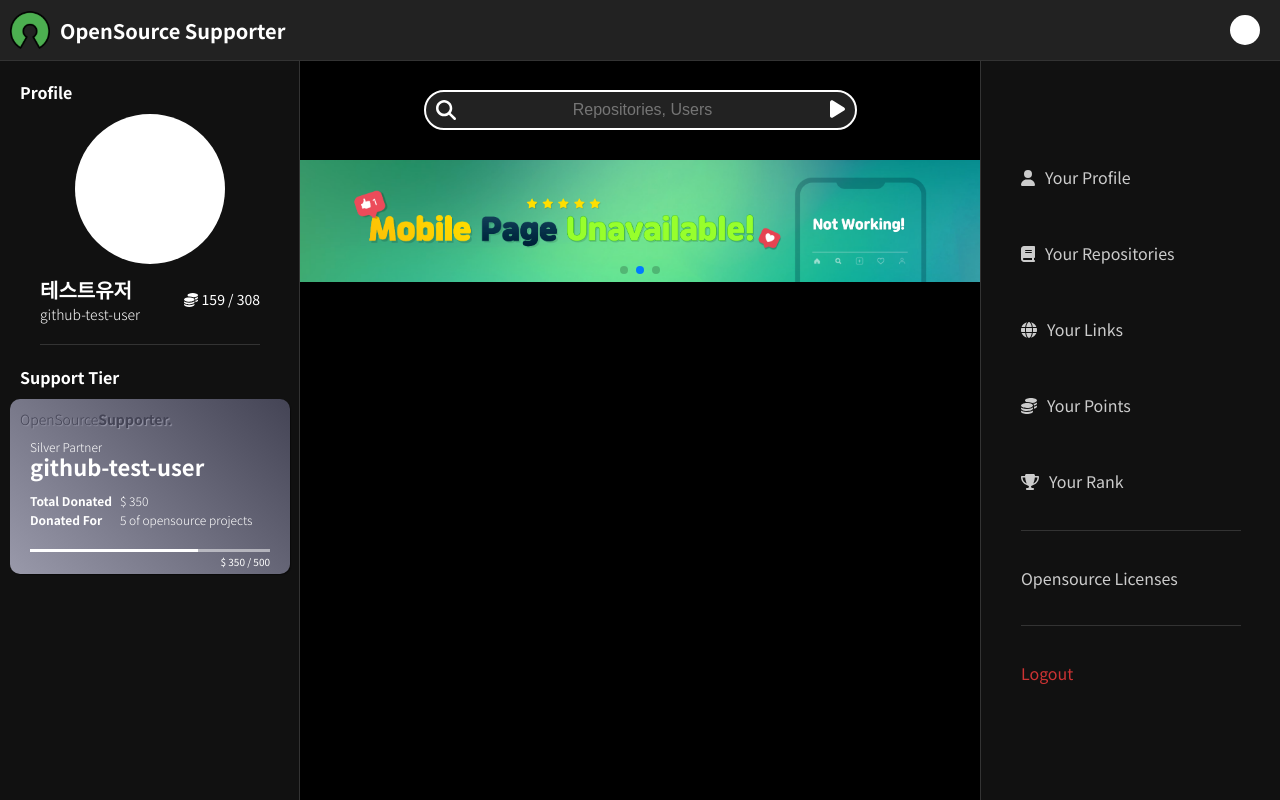
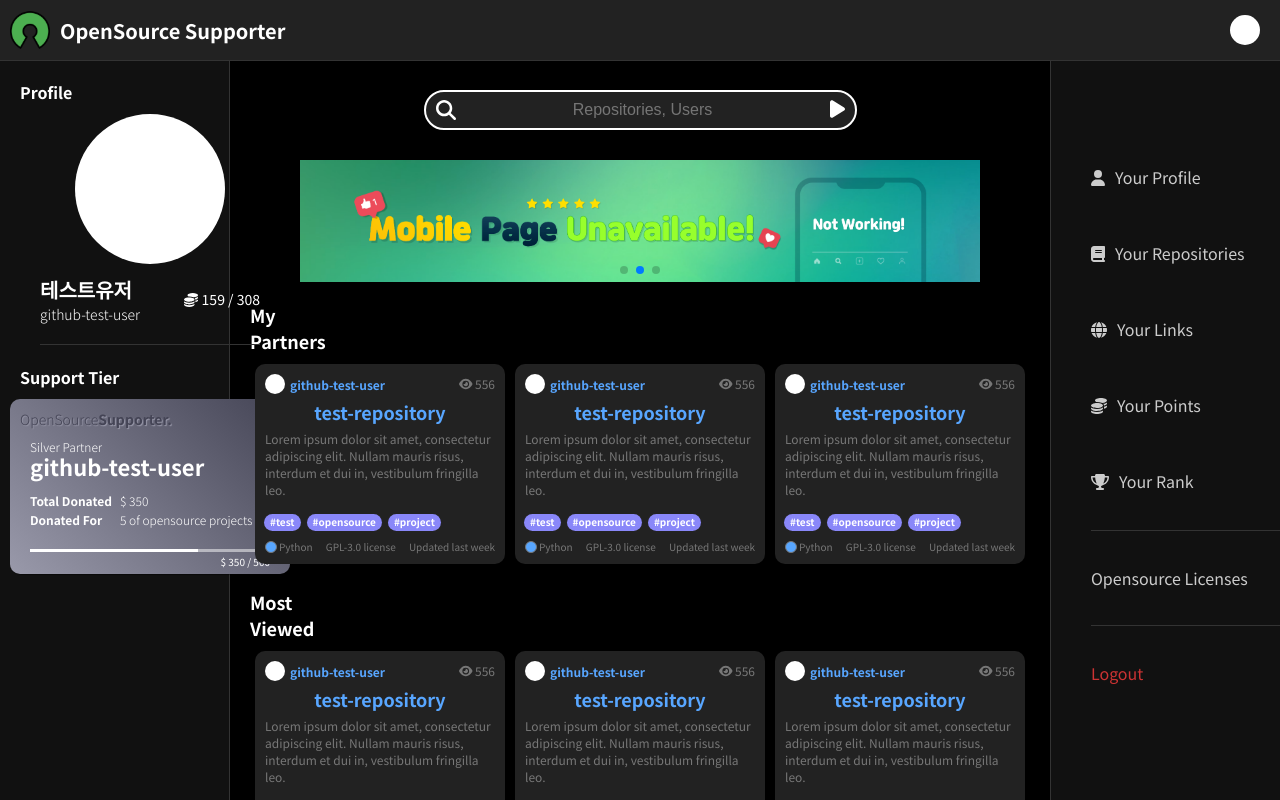
Before and after one commit to DevTeamOss/OpenSource-Supporter-FrontEnd, a React (Vite) app: page /main in a window 1280 px wide. Shown: the top 800 px of the page. Built offline with nearby package versions, Linux system fonts and the light colour scheme.

Commit message:
design: Add design of content section on main page

```diff
--- a/src/assets/scss/color.scss
+++ b/src/assets/scss/color.scss
@@ -3,6 +3,9 @@ $aside-black: #111111;
 $header-black: #222222;
 $line-black: #333333;
 
+$text-blue: #58a6ff;
+$chip-purple: #8987f9;
 $white: #ffffff;
+$gray: #777777;
 $light-gray: #cccccc;
 $red: #cc3333;
--- a/src/assets/scss/components/header.scss
+++ b/src/assets/scss/components/header.scss
@@ -9,6 +9,7 @@
     width: 100%;
     background: $header-black;
     border-bottom: 1px solid $line-black;
+    z-index: 10;
 
     .left-section {
         .logo-btn {
--- /dev/null
+++ b/src/assets/scss/components/repository-card.scss
@@ -0,0 +1,102 @@
+@import '@/assets/scss/color.scss';
+
+.repository-card-container {
+    position: relative;
+    box-sizing: border-box;
+    width: 250px;
+    height: 200px;
+    margin: 5px;
+    border-radius: 10px;
+    background: $header-black;
+
+    .repository-card-header {
+        display: flex;
+        justify-content: space-between;
+
+        .card-header-section {
+            display: flex;
+            align-items: center;
+            margin: 10px 10px 5px;
+            font-size: 12px;
+
+            .profile-img {
+                width: 20px;
+                height: 20px;
+                border-radius: 10px;
+                background: $white;
+                margin-right: 5px;
+            }
+
+            .profile-username-text {
+                font-weight: 700;
+                color: $text-blue;
+            }
+
+            .view-count-info {
+                display: flex;
+                align-items: center;
+                color: $gray;
+
+                .view-count-text {
+                    margin-left: 3px;
+                    padding-bottom: 2px;
+                }
+            }
+        }
+    }
+
+    .repository-card-body {
+        display: flex;
+        flex-direction: column;
+
+        .repository-title {
+            display: flex;
+            justify-content: center;
+            font-size: 18px;
+            font-weight: 700;
+            color: #58a6ff;
+        }
+
+        .repository-description {
+            margin: 5px 10px;
+            font-size: 12px;
+            color: $gray;
+        }
+    }
+
+    .repository-card-footer {
+        position: absolute;
+        bottom: 0;
+        display: flex;
+        flex-direction: column;
+        width: 100%;
+
+        .tag-chip-group {
+            display: flex;
+            margin: 0 6px;
+            flex-wrap: wrap;
+        }
+
+        .repository-info-line {
+            display: flex;
+            justify-content: space-between;
+            color: $gray;
+            font-size: 10px;
+            margin: 5px 10px 10px;
+
+            .repository-info-section {
+                display: flex;
+                align-items: center;
+
+                .language-circle {
+                    width: 10px;
+                    height: 10px;
+                    border-radius: 10px;
+                    border: 1px solid $gray;
+                    margin-right: 2px;
+                    background: $text-blue;
+                }
+            }
+        }
+    }
+}
--- /dev/null
+++ b/src/assets/scss/components/tag-chip.scss
@@ -0,0 +1,13 @@
+@import '@/assets/scss/color.scss';
+
+.tag-chip-container {
+    display: flex;
+    justify-content: center;
+    align-items: center;
+    font-size: 10px;
+    font-weight: 700;
+    padding: 0 6px 2px;
+    margin: 3px;
+    border-radius: 20px;
+    background: $chip-purple;
+}
--- a/src/assets/scss/pages/base-page.scss
+++ b/src/assets/scss/pages/base-page.scss
@@ -8,7 +8,6 @@
 
     .left-section {
         width: 300px;
-        height: calc(100vh - 60px);
         background: $aside-black;
         border-right: 1px solid $line-black;
         padding-top: 60px;
@@ -23,7 +22,6 @@
 
     .right-section {
         width: 300px;
-        height: calc(100vh - 60px);
         background: $aside-black;
         border-left: 1px solid $line-black;
         padding-top: 60px;
--- a/src/assets/scss/pages/main-page.scss
+++ b/src/assets/scss/pages/main-page.scss
@@ -57,3 +57,27 @@
         height: calc((100vw - 600px) * 0.18);
     }
 }
+
+/* Content Section */
+.content-section-container {
+    display: flex;
+    flex-direction: column;
+    padding: 10px 0 80px;
+
+    .main-content-box {
+        margin: 10px 20px;
+
+        .content-title-text {
+            font-size: 18px;
+            font-weight: 700;
+            margin-bottom: 5px;
+        }
+
+        .card-group-container {
+            display: flex;
+            justify-content: center;
+            width: 100%;
+            overflow: hidden;
+        }
+    }
+}
--- a/src/assets/scss/pages/welcome-page.scss
+++ b/src/assets/scss/pages/welcome-page.scss
@@ -62,6 +62,7 @@
                 width: 100%;
             }
         }
+
         .text-btn {
             padding: 10px;
             cursor: pointer;
--- /dev/null
+++ b/src/components/repostitory-card.jsx
@@ -0,0 +1,54 @@
+import { FontAwesomeIcon } from '@fortawesome/react-fontawesome'
+import { faEye } from '@fortawesome/free-solid-svg-icons'
+
+import TagChip from '@/components/tag-chip'
+
+import '@/assets/scss/components/repository-card.scss'
+
+export default function RepositoryCard() {
+    return (
+        <div className="repository-card-container">
+            <div className="repository-card-header">
+                <div className="card-header-section">
+                    <div className="profile-img" />
+                    <div className="profile-username-text">
+                        github-test-user
+                    </div>
+                </div>
+                <div className="card-header-section">
+                    <div className="view-count-info">
+                        <FontAwesomeIcon icon={faEye} />
+                        <div className="view-count-text">556</div>
+                    </div>
+                </div>
+            </div>
+            <div className="repository-card-body">
+                <div className="repository-title">test-repository</div>
+                <div className="repository-description">
+                    Lorem ipsum dolor sit amet, consectetur adipiscing elit.
+                    Nullam mauris risus, interdum et dui in, vestibulum
+                    fringilla leo.
+                </div>
+            </div>
+            <div className="repository-card-footer">
+                <div className="tag-chip-group">
+                    <TagChip>#test</TagChip>
+                    <TagChip>#opensource</TagChip>
+                    <TagChip>#project</TagChip>
+                </div>
+                <div className="repository-info-line">
+                    <div className="repository-info-section">
+                        <div className="language-circle" />
+                        Python
+                    </div>
+                    <div className="repository-info-section">
+                        GPL-3.0 license
+                    </div>
+                    <div className="repository-info-section">
+                        Updated last week
+                    </div>
+                </div>
+            </div>
+        </div>
+    )
+}
--- /dev/null
+++ b/src/components/tag-chip.jsx
@@ -0,0 +1,5 @@
+import '@/assets/scss/components/tag-chip.scss'
+
+export default function TagChip({ children }) {
+    return <div className="tag-chip-container">{children}</div>
+}
--- /dev/null
+++ b/src/pages/main-page/content-section.jsx
@@ -0,0 +1,41 @@
+import RepositoryCard from '@/components/repostitory-card'
+
+export default function ContentSection() {
+    return (
+        <div className="content-section-container">
+            <div className="main-content-box">
+                <div className="content-title-text">
+                    <div className="title-text">My</div>
+                    <div className="title-text">Partners</div>
+                </div>
+                <div className="card-group-container">
+                    <RepositoryCard />
+                    <RepositoryCard />
+                    <RepositoryCard />
+                </div>
+            </div>
+            <div className="main-content-box">
+                <div className="content-title-text">
+                    <div className="title-text">Most</div>
+                    <div className="title-text">Viewed</div>
+                </div>
+                <div className="card-group-container">
+                    <RepositoryCard />
+                    <RepositoryCard />
+                    <RepositoryCard />
+                </div>
+            </div>
+            <div className="main-content-box">
+                <div className="content-title-text">
+                    <div className="title-text">Recently Commit</div>
+                    <div className="title-text">Repositories</div>
+                </div>
+                <div className="card-group-container">
+                    <RepositoryCard />
+                    <RepositoryCard />
+                    <RepositoryCard />
+                </div>
+            </div>
+        </div>
+    )
+}
--- a/src/pages/main-page/index.jsx
+++ b/src/pages/main-page/index.jsx
@@ -1,5 +1,6 @@
 import SearchBarSection from '@/pages/main-page/search-bar-section'
 import CarouselSection from '@/pages/main-page/carousel-section'
+import ContentSection from '@/pages/main-page/content-section'
 
 import '@/assets/scss/pages/main-page.scss'
 
@@ -8,6 +9,7 @@ export default function MainPage() {
         <div className="main-page-container">
             <SearchBarSection />
             <CarouselSection />
+            <ContentSection />
         </div>
     )
 }
```
